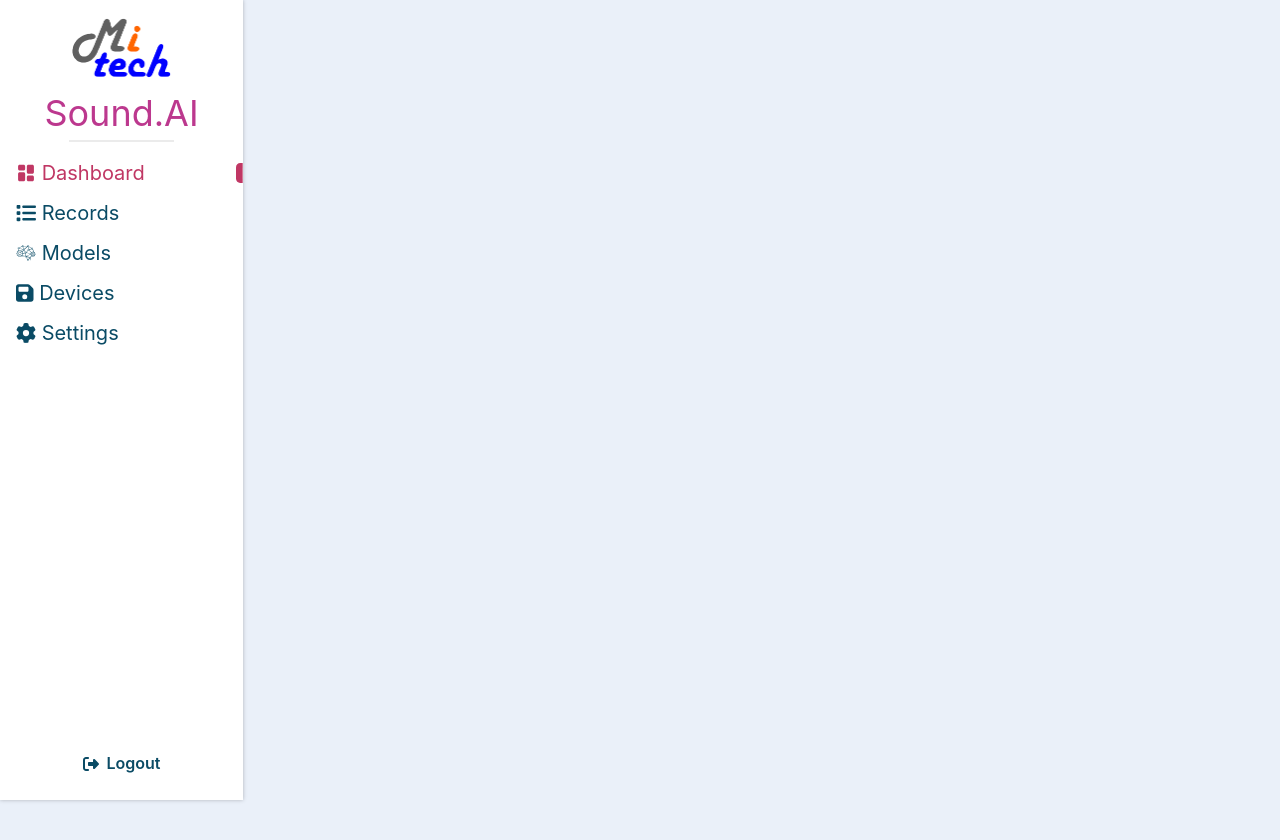
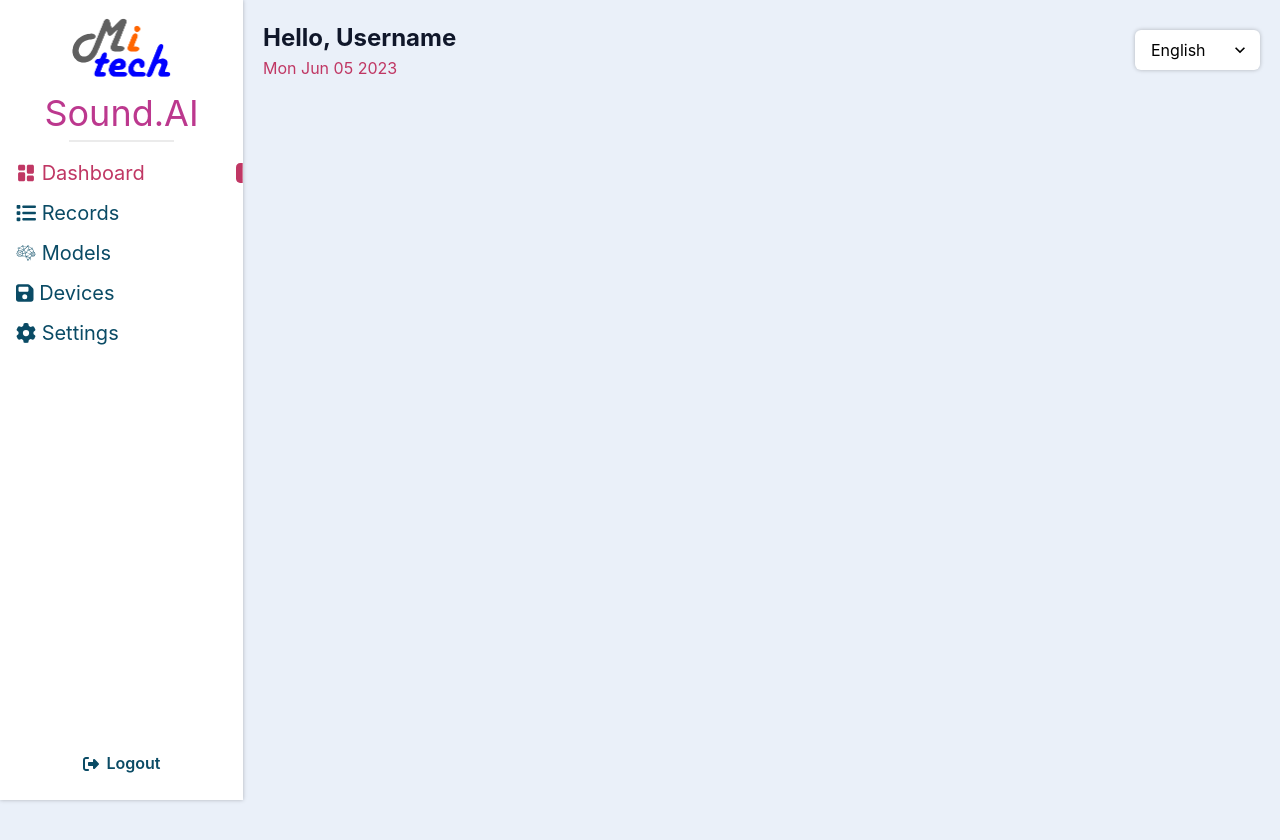
Before and after one commit to Sherly1001/sound.ai, a React (Vite) app in the folder frontend/: page / in a window 1280 px wide. Shown: the top 840 px of the page. Built offline with nearby package versions, Linux system fonts and the light colour scheme.

Commit message:
frontend: add header

```diff
--- /dev/null
+++ b/frontend/src/comps/Header.tsx
@@ -0,0 +1,55 @@
+import { Box, Flex, Select, Text } from '@chakra-ui/react';
+import { ForwardedRef, forwardRef } from 'react';
+
+export interface HeaderProps {
+  headerOver: boolean;
+}
+
+function Header(
+  { headerOver }: HeaderProps,
+  ref: ForwardedRef<HTMLDivElement>,
+) {
+  const username = 'Username';
+  const langs = [
+    { value: 'en', name: 'English' },
+    { value: 'jp', name: '日本語' },
+    { value: 'vi', name: 'Tiếng Việt' },
+  ];
+
+  return (
+    <Flex
+      position="sticky"
+      top="0"
+      paddingX="5"
+      paddingY={headerOver ? '0' : '5'}
+      background={headerOver ? 'white' : undefined}
+      boxShadow={headerOver ? '0px 0px 4px -2px #00000040' : undefined}
+      transition="all 0.3s"
+      alignItems="center"
+    >
+      <Box flex="1" ref={ref}>
+        <Flex direction="column">
+          <Text fontSize="2xl" fontWeight="bold" color="black">
+            Hello, {username}
+          </Text>
+          <Text color="red">{new Date().toDateString()}</Text>
+        </Flex>
+      </Box>
+      <Box>
+        <Select
+          background="white"
+          boxShadow="0px 0px 4px 0px #00000040"
+          border="none"
+        >
+          {langs.map((lang, idx) => (
+            <option key={idx} value={lang.value}>
+              {lang.name}
+            </option>
+          ))}
+        </Select>
+      </Box>
+    </Flex>
+  );
+}
+
+export default forwardRef(Header);
--- a/frontend/src/routers/Root.tsx
+++ b/frontend/src/routers/Root.tsx
@@ -1,13 +1,46 @@
 import { Box, Flex } from '@chakra-ui/react';
+import { useEffect, useRef, useState } from 'react';
 import { Outlet } from 'react-router-dom';
+import Header from '../comps/Header';
 import Navbar from '../comps/Navbar';
 
 export default function Root() {
+  const mainRef = useRef<HTMLDivElement>(null);
+  const headerRef = useRef<HTMLDivElement>(null);
+
+  const [headerOver, setHeaderOver] = useState(false);
+
+  useEffect(() => {
+    const scroll = () => {
+      if (!mainRef.current || !headerRef.current) return;
+
+      setHeaderOver(
+        Math.round(mainRef.current.getBoundingClientRect().top) <
+          Math.round(headerRef.current.getBoundingClientRect().bottom),
+      );
+    };
+
+    window.addEventListener('scroll', scroll);
+
+    return () => {
+      window.removeEventListener('scroll', scroll);
+    };
+  }, [mainRef.current, headerRef.current]);
+
+  useEffect(() => {
+    if (!headerOver) {
+      window.scroll(0, 0);
+    }
+  }, [headerOver]);
+
   return (
     <Flex>
       <Navbar />
       <Box flex="1">
-        <Outlet />
+        <Header ref={headerRef} headerOver={headerOver} />
+        <Box ref={mainRef}>
+          <Outlet />
+        </Box>
       </Box>
     </Flex>
   );
```
